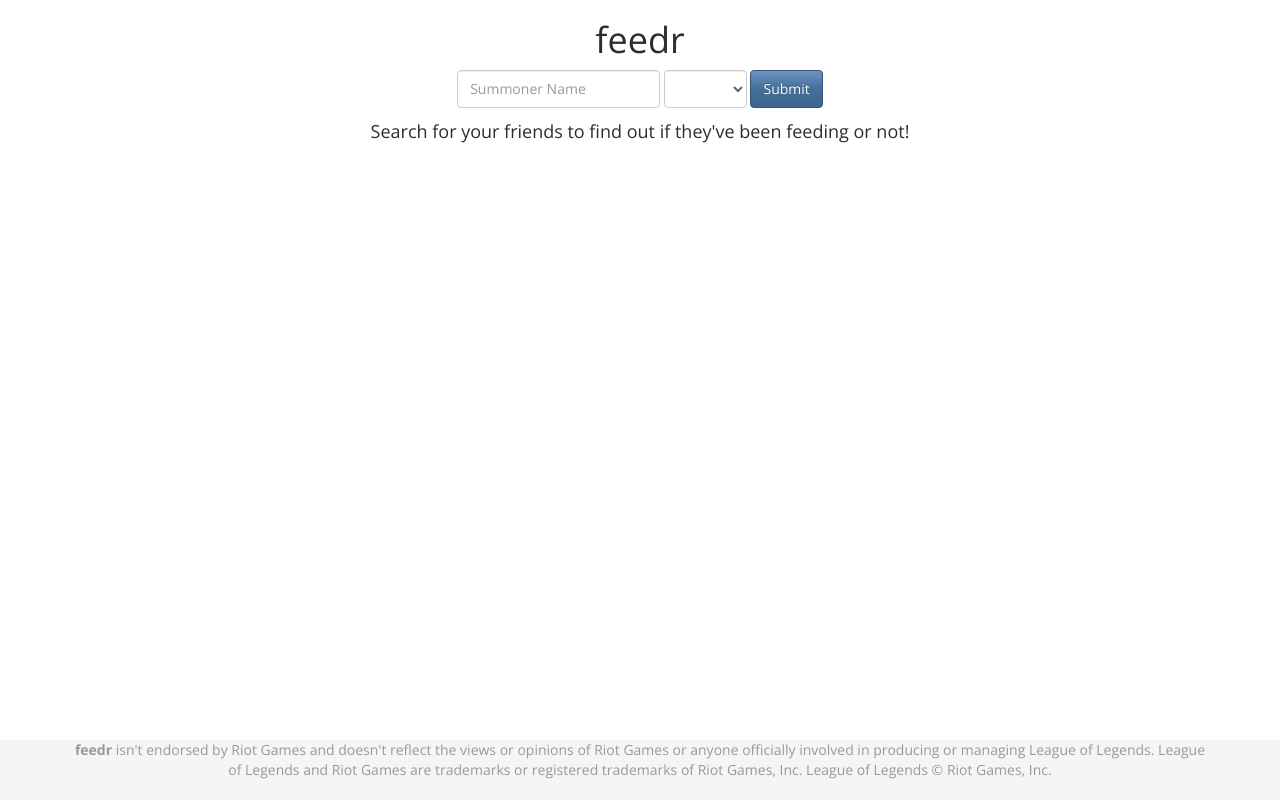
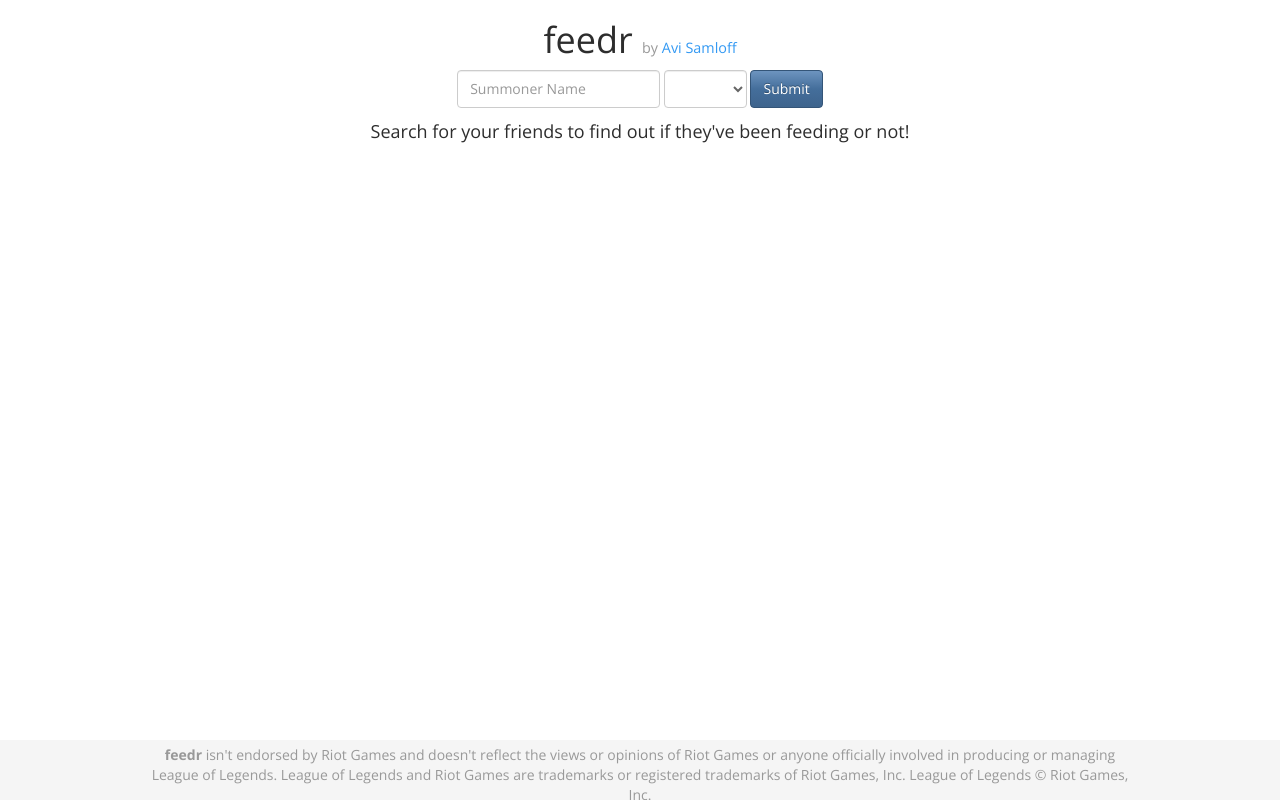
Before and after one commit to theavish/feedr, a website: page client/index.html in a window 1280 px wide. Drawn offline with nearby package versions, Linux system fonts and the light colour scheme; some packages are replaced by stand-ins of ours; no server answers; a script that the page names is missing.

Commit message:
includes footer styling

```diff
--- a/client/index.html
+++ b/client/index.html
@@ -11,7 +11,7 @@
     <div id="wrap" class="container-fluid" ng-controller="searchController as ctrl" ng-init="ctrl.init()">
       <!-- start form -->
       <center>
-        <h1>feedr</h1>
+        <h1>feedr <small class="tiny-text">by <a href="http://avisamloff.com">Avi Samloff</a></small></h1>
         <div class="search-form">
           <form ng-submit="ctrl.lookup(name, region)" class="form-inline">
             <input type="text" class="form-control" placeholder="Summoner Name" ng-model="name" required>
@@ -72,8 +72,8 @@
     </div>
     <!-- start sticky footer -->
     <footer class="footer navbar-fixed-bottom">
-      <div class="container">
-        <p class="text-muted"><b>feedr</b> isn't endorsed by Riot Games and doesn't reflect the views or opinions of Riot Games or anyone officially involved in producing or managing League of Legends. League of Legends and Riot Games are trademarks or registered trademarks of Riot Games, Inc. League of Legends © Riot Games, Inc.</p>
+      <div class="container-fluid">
+        <p class="text-muted riot-text center-block"><b>feedr</b> isn't endorsed by Riot Games and doesn't reflect the views or opinions of Riot Games or anyone officially involved in producing or managing League of Legends. League of Legends and Riot Games are trademarks or registered trademarks of Riot Games, Inc. League of Legends © Riot Games, Inc.</p>
       </footer>
     </div>
     <!-- end sticky footer -->
--- a/client/styles/main.css
+++ b/client/styles/main.css
@@ -67,6 +67,15 @@ img.summoner-icon {
 
 footer {
   height: 60px;
+  padding-top: 5px;
   text-align: center;
   background-color: #f5f5f5;
 }
+
+.tiny-text {
+  font-size: 40%;
+}
+
+.riot-text {
+  max-width: 80%;
+}
```
